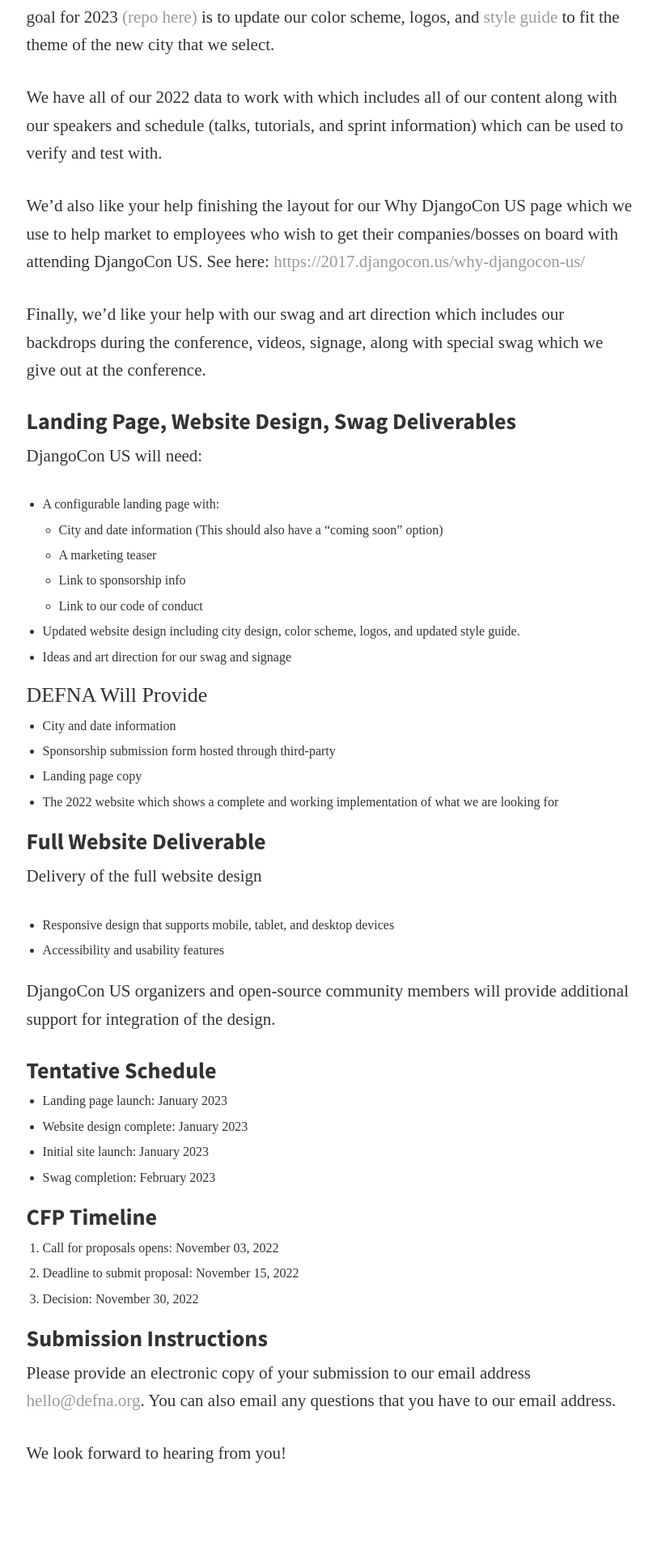
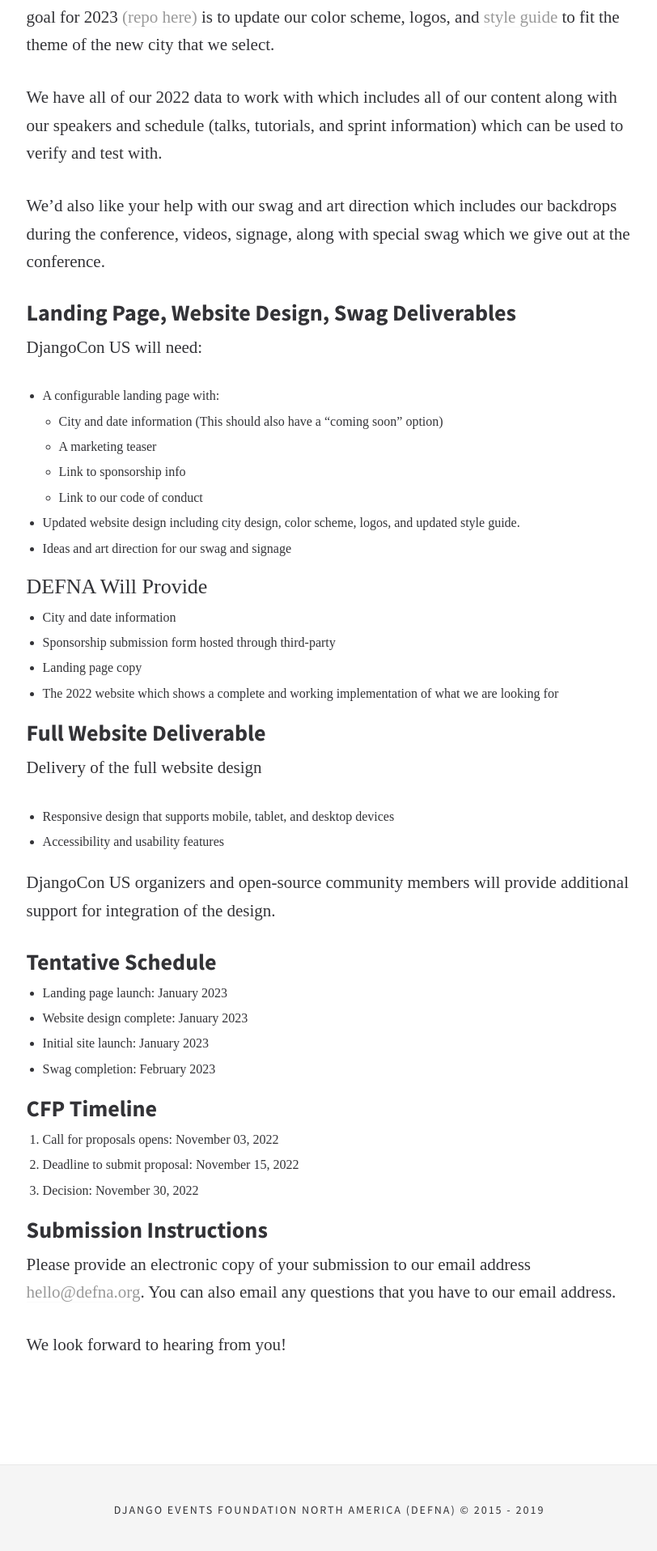
Before and after one commit to DEFNA/defna.org, a Jekyll site: the page built from _posts/2022-11-03-call-for-proposals-for-djangocon-2023-website.md, in a window 1280 px wide. Shown: the part 1416-3332 px from the top of the page at 81% size, without its empty margins (233-1045 px from the left). Built offline with Jekyll 4.4.1, drawn with Linux system fonts in a browser that asks for light colours.

Commit message:
Remove additional work reference

```diff
--- a/_posts/2022-11-03-call-for-proposals-for-djangocon-2023-website.md
+++ b/_posts/2022-11-03-call-for-proposals-for-djangocon-2023-website.md
@@ -39,9 +39,7 @@
 
 We have all of our 2022 data to work with which includes all of our content along with our speakers and schedule (talks, tutorials, and sprint information) which can be used to verify and test with.
 
-We’d also like your help finishing the layout for our Why DjangoCon US page which we use to help market to employees who wish to get their companies/bosses on board with attending DjangoCon US. See here: [https://2017.djangocon.us/why-djangocon-us/](https://2017.djangocon.us/why-djangocon-us/)
-
-Finally, we'd like your help with our swag and art direction which includes our backdrops during the conference, videos, signage, along with special swag which we give out at the conference.
+We'd also like your help with our swag and art direction which includes our backdrops during the conference, videos, signage, along with special swag which we give out at the conference.
 
 ## Landing Page, Website Design, Swag Deliverables
 
```
